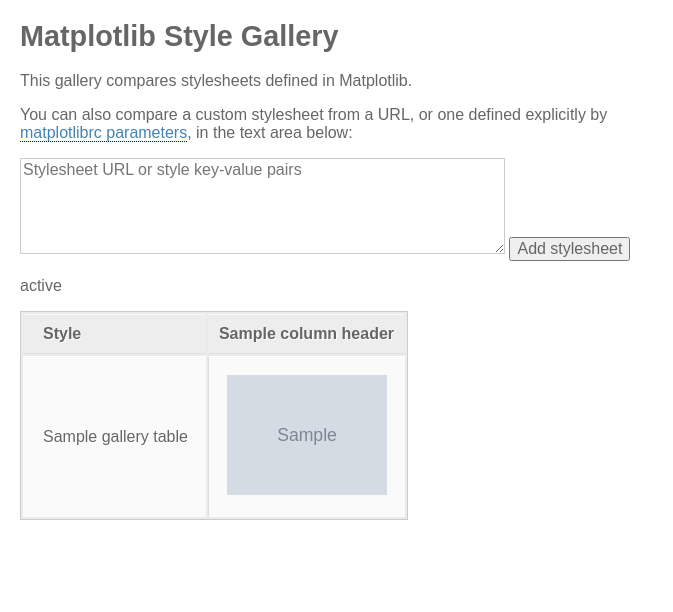
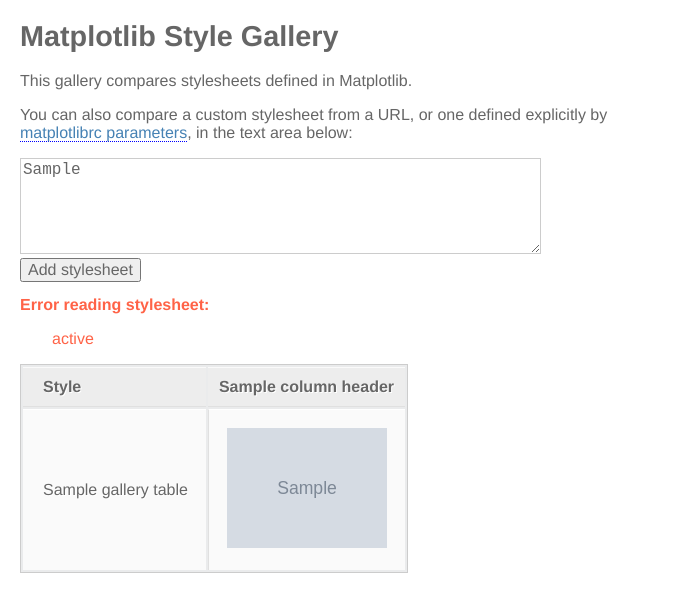
Before and after one commit to tonysyu/matplotlib-style-gallery, a Python web app: template mpl_style_gallery/templates/index.html in a window 1280 px wide. Shown: the top 612 px of the page, without its empty margins (0-673 px from the left). Run offline with Jinja, Linux system fonts and the light colour scheme; the template is opened without the code that fills it: most values are stand-ins (such as "Sample title", 1, 10 or a date in 2020); grey boxes marked "Sample" are stand-in pictures.

Commit message:
Add support for explicit stylesheets in text area

```diff
--- a/mpl_style_gallery/static/css/gallery.css
+++ b/mpl_style_gallery/static/css/gallery.css
@@ -1,6 +1,6 @@
 * {
     font-size: 1em;
-    font-family:Arial, Helvetica, sans-serif;
+    font-family: Helvetica, "Trebuchet MS", sans-serif;
     color:#666;
 }
 
@@ -23,7 +23,17 @@ a {
 }
 
 textarea {
-    border:#ccc 1px solid;
+    border: #ccc 1px solid;
+    font-family: "Courier New", Courier, monospace;
+}
+
+.input-error p,
+.input-error h2 {
+    color: tomato;
+}
+
+.input-error p {
+    margin-left: 2em;
 }
 
 table img {
--- a/mpl_style_gallery/templates/index.html
+++ b/mpl_style_gallery/templates/index.html
@@ -18,14 +18,21 @@
 
   <form action="." method="POST">
     <textarea name="input-stylesheet" rows="5" cols="50"
-              placeholder="Stylesheet URL or style key-value pairs"></textarea>
+              placeholder="Stylesheet URL or style key-value pairs"
+        >{{ input_stylesheet }}</textarea>
+    <br/>
     <input type="submit"
            name="stylesheet-form"
            value="Add stylesheet"
            onclick="var spinner = new Spinner({}).spin(document.body);">
   </form>
 
-  <p> {{ input_status }} </p>
+  {% if input_status %}
+    <div class='input-error'>
+        <h2>Error reading stylesheet:</h2>
+        <p> {{ input_status }} </p>
+    </div>
+  {% endif %}
 
   <table id='gallery'>
     <thead>
```
Also changed, not shown: mpl_style_gallery/app.py (+9 -11 lines), mpl_style_gallery/build.py (+39 -0 lines).
